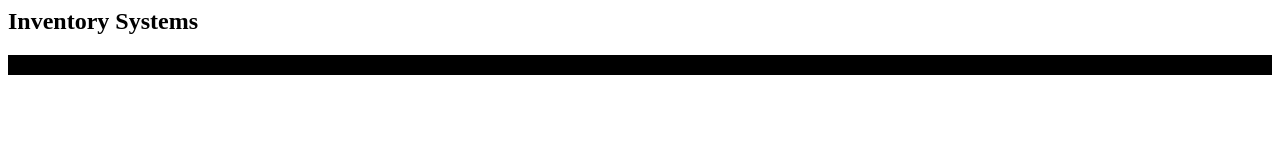
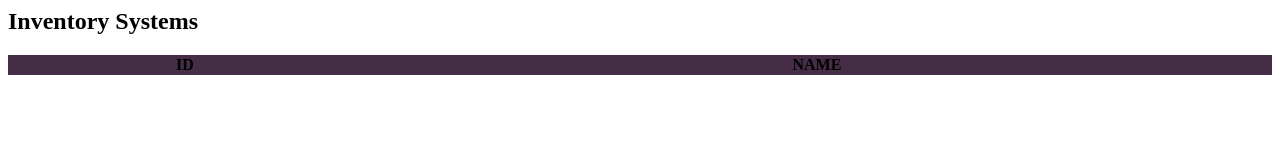
Before and after one commit to Icyzz02z/Icyzz02z.github.io, a plain HTML site: page index.html in a window 1280 px wide. Drawn offline with Linux system fonts and the light colour scheme.

Commit message:
ok na to

```diff
--- a/index.html
+++ b/index.html
@@ -8,7 +8,7 @@
             width:100%
         }
         th{
-            background-color: rgb(0, 0, 0);
+            background-color: rgb(68, 45, 69);
         }
         td{
             border: 1px solid #ddd;
```
